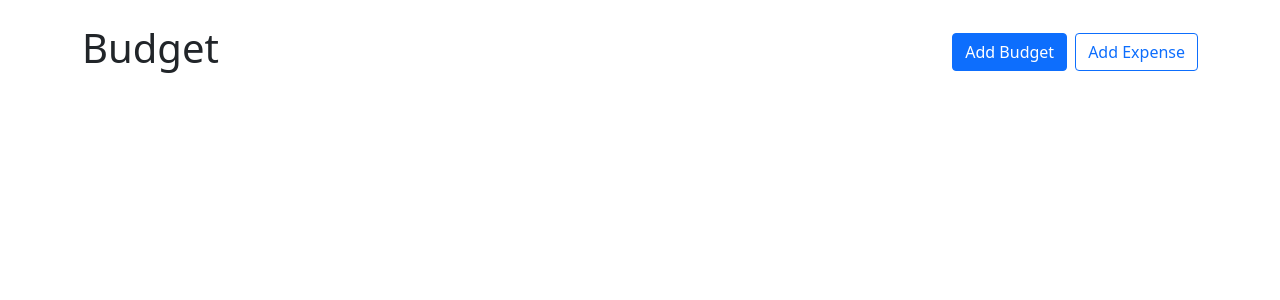
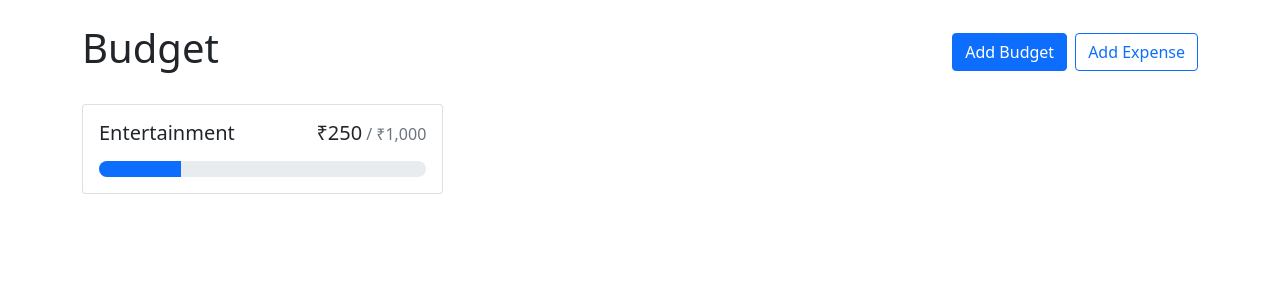
Before and after one commit to GiteshDohare/budget-app, a React (Create React App) app: page / in a window 1280 px wide. Shown: the top 300 px of the page. Built offline with nearby package versions, Linux system fonts and the light colour scheme.

Commit message:
added Budget Card to display min, max budget and progress bar

```diff
--- a/src/App.tsx
+++ b/src/App.tsx
@@ -1,4 +1,5 @@
 import {Button, Container, Stack} from "react-bootstrap";
+import BudgetCard from "./components/BudgetCard";
 
 function App() {
   return (
@@ -16,6 +17,7 @@ function App() {
               alignItems: "flex-start"
             }}>
 
+            <BudgetCard name="Entertainment" amount={250} maxAmount={1000}/>
         </div>
       </Container>
   );
--- /dev/null
+++ b/src/Util.ts
@@ -0,0 +1,5 @@
+export const currencyFormatter = new Intl.NumberFormat("en-IN", {
+    currency: "inr",
+    style: "currency",
+    minimumFractionDigits: 0 //else it will add .00 after number e.g. 200.00
+})
--- /dev/null
+++ b/src/components/BudgetCard.tsx
@@ -0,0 +1,51 @@
+import React from 'react';
+import {Card, ProgressBar} from "react-bootstrap";
+import {currencyFormatter} from "../Util";
+
+interface BudgetCardProps {
+    name: string,
+    amount: number,
+    maxAmount: number,
+}
+
+const BudgetCard: React.FC<BudgetCardProps> = ({name, amount, maxAmount}: BudgetCardProps) => {
+    return (
+        <Card>
+            <Card.Body>
+                <Card.Title
+                    className="d-flex
+                    justify-content-between
+                    align-items-baseline
+                    fw-normal
+                    mb-3
+                    ">
+                    <div className="me-2">{name}</div>
+                    <div className="d-flex align-items-baseline">
+                        {currencyFormatter.format(amount)}
+                        <span className="text-muted fs-6 ms-1">/ {currencyFormatter.format(maxAmount)}</span>
+                    </div>
+                </Card.Title>
+                <ProgressBar
+                    className="rounded-pill"
+                    min={0}
+                    max={maxAmount}
+                    now={amount}
+                    variant={getProgressBarVariant(amount, maxAmount)} />
+            </Card.Body>
+        </Card>
+    );
+};
+
+function getProgressBarVariant(amount: number, maxAmount: number) {
+    const ratio = amount / maxAmount;
+
+    if(ratio < 0.5) {
+        return "primary";
+    } else if (ratio < 0.75) {
+        return "warning"
+    }
+
+    return "danger";
+}
+
+export default BudgetCard;
```
Also changed, not shown: src/logo.svg (deleted).
